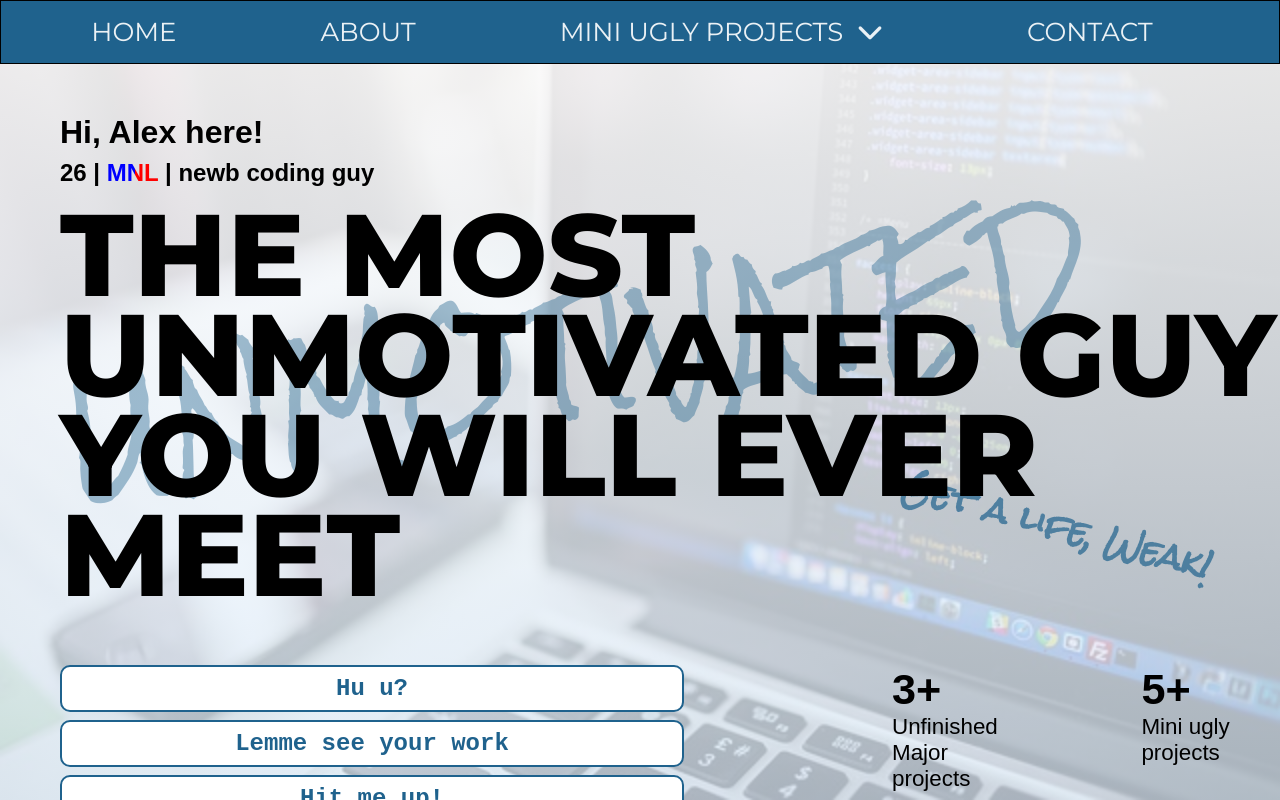
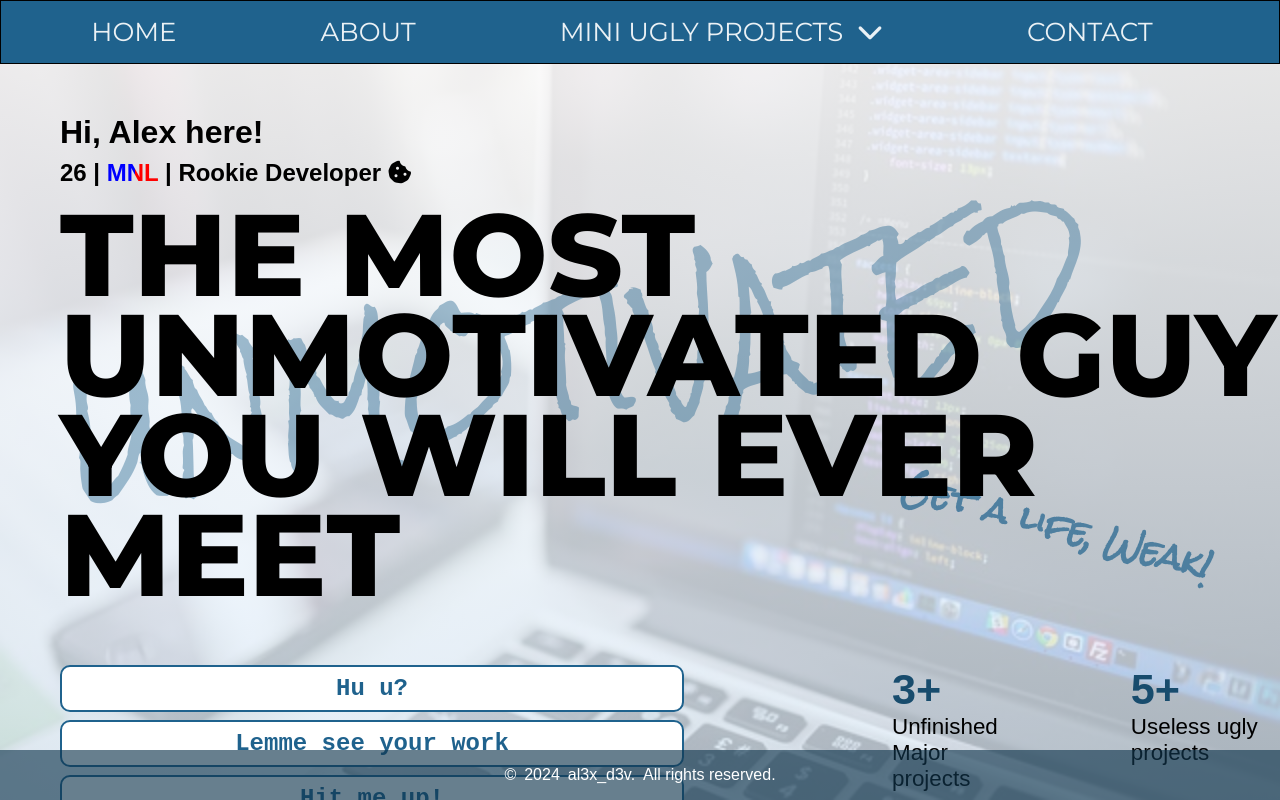
Before and after one commit to alex-s4/Personal-Portfolio, a plain HTML site: page index.html in a window 1280 px wide. Drawn offline with nearby package versions, Linux system fonts and the light colour scheme; a web font is replaced by a local one.

Commit message:
Add footer

```diff
--- a/index.html
+++ b/index.html
@@ -29,7 +29,7 @@
         </div>
     </nav>
 
-    <!-- DROPDOWN MENUS -->
+    <!-- DROPDOWN MENU/S -->
     <div id="feat-proj-dropdown">
         <ul>
             <li><strong><a href="https://alex-s4.github.io/planeshootergame/"><i class="fa-solid fa-jet-fighter"></i>&nbsp;&nbsp;Plane Shooter Game</a></strong></li>
@@ -41,7 +41,7 @@
 
 
 
-
+    <!-- MAIN CONTENT -->
     <main class="main-content main-bkg">
 
         <div class="flex-column">
@@ -50,7 +50,7 @@
 
                     <h1 class="main-display-text-1">Hi, Alex here!</h1>
                     <div class="main-display-text-2">
-                        <h2 class="padding-bot-5">26 | <span class="text-blue kode-mono-font">M</span><span class="text-split-blue-red kode-mono-font">N</span><span class="text-red kode-mono-font">L</span> | newb coding guy</h2>
+                        <h2 class="padding-bot-5">26 | <span class="text-blue kode-mono-font">M</span><span class="text-split-blue-red kode-mono-font">N</span><span class="text-red kode-mono-font">L</span> | Rookie Developer <i class="fa-solid fa-cookie-bite"></i></h2>
                         <h1 class="jumbotron-text">The most<br> unmotivated guy<br> you will ever meet</h1>
                         <h1 class="sixtyfour-unmotivated ">UNMOTIVATED</h1>
                     </div>
@@ -84,11 +84,11 @@
                             </section>
                             <section class="feat-box">
                                 <h2 class="feat-count value" akhi="5">0</h2>
-                                <p class="feat-desc">Mini ugly projects</p>
+                                <p class="feat-desc">Useless ugly projects</p>
                             </section>
                             <section class="feat-box">
-                                <h2 class="feat-count value" akhi="30">0</h2>
-                                <p class="feat-desc">Github repo that accumulated dust</p>
+                                <h2 class="feat-count" akhi="30">0</h2>
+                                <p class="feat-desc">Clients worldwide</p>
                             </section>
                             <section class="feat-box">
                                 <h2 class="feat-count value" akhi="2">0</h2>
@@ -104,8 +104,9 @@
 
     </main>
 
+    <!-- FOOTER -->
     <footer>
-
+        <div class="footer">&copy;<span id="year"> </span><span> al3x_d3v.</span> <span> All rights reserved.</span></div>
     </footer>
 
 
--- a/script.js
+++ b/script.js
@@ -1,3 +1,12 @@
+// AUTOMATICALLY UPDATE CURRENT YEAR IN FOOTER
+
+let year = document.querySelector("#year");
+
+$(document).ready(function () {
+  year.innerText = new Date().getFullYear();
+});
+
+
 // NUMBERS FROM LANDING PAGE WILL COUNT
 
 const counters = document.querySelectorAll('.value');
--- a/styles.css
+++ b/styles.css
@@ -5,6 +5,11 @@
     padding: 0;
     box-sizing: border-box;
     font-family: sans-serif;
+}
+
+body {
+    height: 100vh;
+    overflow: hidden;
 }
 
 *.unselectable {
@@ -243,6 +248,7 @@ nav {
     font-family: "Kode Mono", sans-serif;
     font-size: 2.7rem;
     font-weight: 700;
+    color: #184c6d;
 }
 
 .feat-box {
@@ -288,3 +294,18 @@ nav {
     font-family: "Montserrat", sans-serif;
 
 }
+
+.footer {
+    position: absolute;
+    bottom: 0;
+    left: 0;
+    right: 0;
+    padding: 1rem;
+    background: #11364ea2;
+    color: white;
+    font-weight: 500;
+    display: flex;
+    justify-content: center;
+    align-items: center;
+    gap: 0.5rem;
+  }
```
Also changed, not shown: about.html (added).
